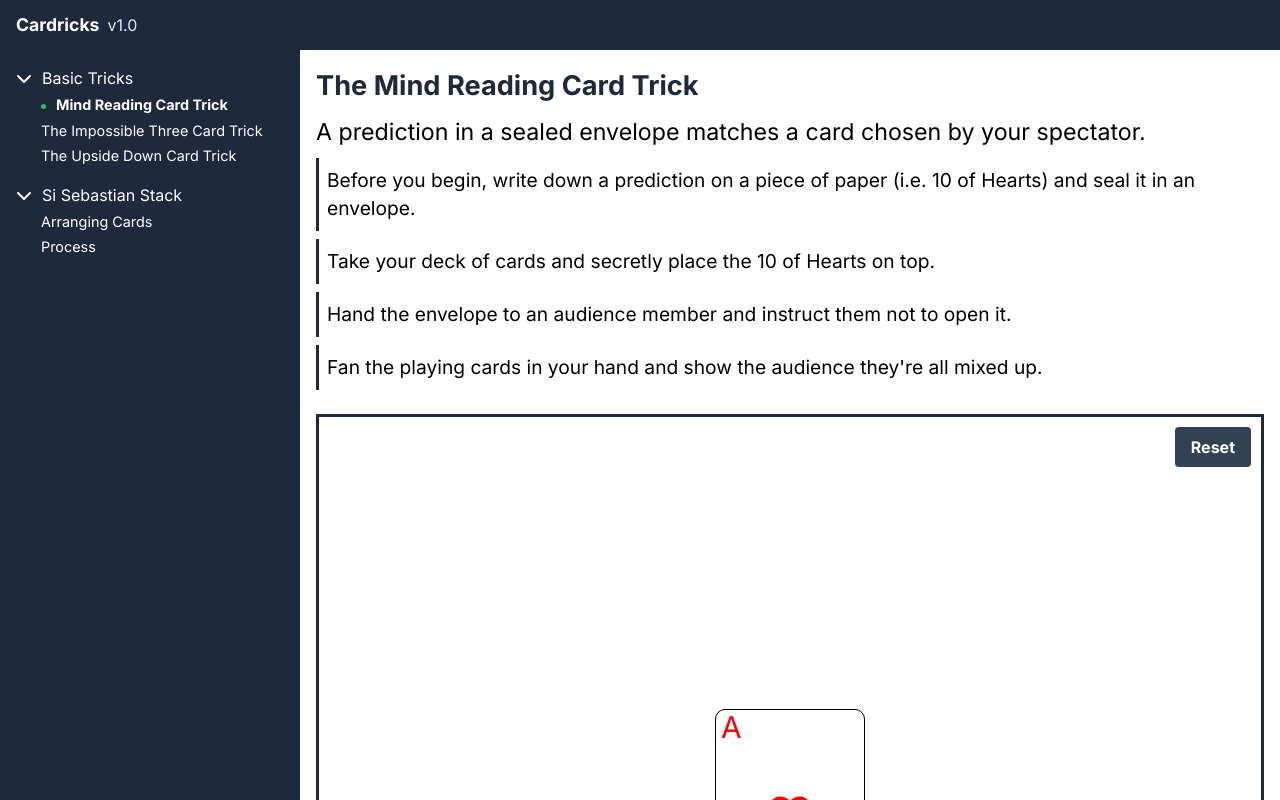
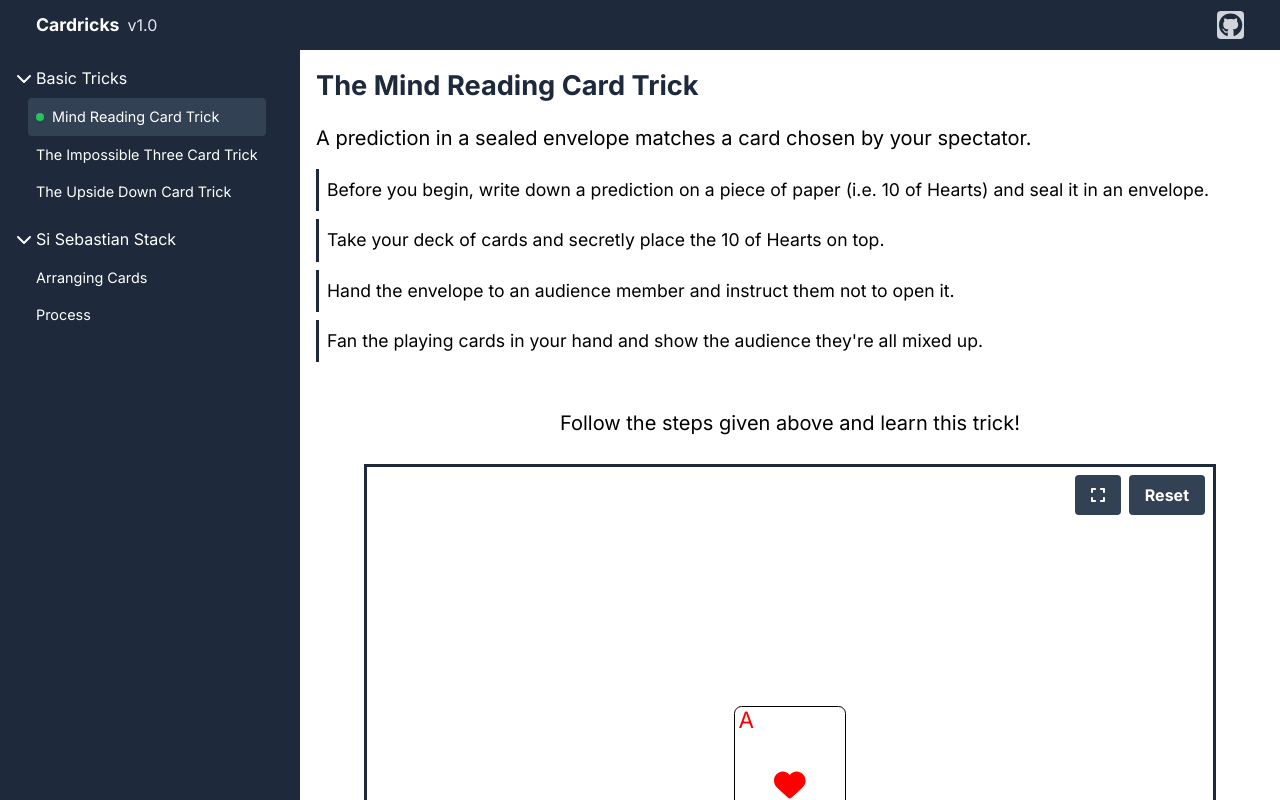
Before and after one commit to lakshyamahawar14/cardricks, a Vue app: page /basic-tricks/1 in a window 1280 px wide. Built offline with nearby package versions, Linux system fonts and the light colour scheme.

Commit message:
updating ux and css

```diff
--- a/package.json
+++ b/package.json
@@ -10,6 +10,7 @@
   },
   "dependencies": {
     "@fortawesome/fontawesome-svg-core": "^6.5.2",
+    "@fortawesome/free-brands-svg-icons": "^6.5.2",
     "@fortawesome/free-solid-svg-icons": "^6.5.2",
     "@fortawesome/vue-fontawesome": "^3.0.8",
     "vue": "^3.4.29",
--- a/src/components/Header.vue
+++ b/src/components/Header.vue
@@ -1,14 +1,27 @@
 <template>
   <header
-    class="fixed top-0 w-full h-[50px] bg-slate-800 flex justify-start items-center z-[20] overflow-hidden"
+    class="fixed top-0 w-full h-[50px] bg-slate-800 flex justify-between items-center z-[20] overflow-hidden px-9"
   >
-    <Logo />
-    <p class="text-slate-200 text-[1rem] pl-2">v1.0</p>
+    <div class="flex justify-start items-center">
+      <Logo />
+      <p class="text-slate-200 text-[1rem] pl-2">v1.0</p>
+    </div>
+    <button
+      type="submit"
+      class="flex justify-center items-center bg-gray-300 hover:bg-gray-400 text-slate-800 font-bold p-[2px] rounded"
+    >
+      <FontAwesomeIcon :icon="['fab', 'github']" class="text-[1.5rem]" />
+    </button>
   </header>
 </template>
 
 <script setup lang="ts">
 import Logo from "./Logo.vue";
+import { FontAwesomeIcon } from "@fortawesome/vue-fontawesome";
+import { library } from "@fortawesome/fontawesome-svg-core";
+import { fab } from "@fortawesome/free-brands-svg-icons";
+
+library.add(fab);
 </script>
 
 <style scoped></style>
--- a/src/components/LeftMenu.vue
+++ b/src/components/LeftMenu.vue
@@ -8,29 +8,30 @@
           class="flex items-center cursor-pointer text-[1rem]"
           @click="toggleChapter(chapter)"
         >
-          <font-awesome-icon
-            :icon="chapter.expanded ? 'chevron-down' : 'chevron-right'"
-            class="pr-[10px]"
+          <FontAwesomeIcon
+            :icon="chapter.expanded ? faChevronDown : faChevronRight"
+            class="w-4 pr-1"
           />
           <p>{{ chapter.title }}</p>
         </div>
-        <div v-if="chapter.expanded" class="flex flex-col">
+        <div v-if="chapter.expanded" class="flex flex-col mt-2">
           <div
             v-for="link in chapter.links"
             :key="link.text"
-            class="flex items-start pl-[25px] pt-1 cursor-pointer"
+            class="relative flex items-center ml-3 px-2 cursor-pointer py-2 rounded hover:bg-slate-600"
+            :class="{
+              'bg-slate-700': isActiveLink(chapter.path, link.id),
+              'pl-6': isActiveLink(chapter.path, link.id),
+            }"
             @click="handleLinkClick(chapter, link)"
           >
-            <div class="h-full mt-[10px]">
+            <div class="absolute top-[0.95rem] left-2">
               <div
                 v-if="isActiveLink(chapter.path, link.id)"
-                class="w-[5px] h-[5px] bg-green-500 rounded-full mr-[10px]"
+                class="w-2 h-2 bg-green-500 rounded-full mr-[8px]"
               ></div>
             </div>
-            <span
-              :class="{ 'font-bold': isActiveLink(chapter.path, link.id) }"
-              class="text-[0.9rem]"
-            >
+            <span class="text-[0.9rem]">
               {{ link.text }}
             </span>
           </div>
--- a/src/components/Logo.vue
+++ b/src/components/Logo.vue
@@ -1,7 +1,7 @@
 <template>
   <div class="flex justify-center items-center">
     <router-link to="/" class="flex items-center" @click="resetActiveLink">
-      <h1 class="text-white font-bold text-[1.1rem] pl-4">Cardricks</h1>
+      <h1 class="text-white font-bold text-[1.1rem]">Cardricks</h1>
     </router-link>
   </div>
 </template>
--- a/src/components/Playground.vue
+++ b/src/components/Playground.vue
@@ -1,24 +1,57 @@
 <template>
-  <div class="">
-    <div
-      class="relative mt-6 border-[3px] border-[rgb(30,41,59)] p-4 h-[100vh] flex justify-center items-center z-[10] overflow-hidden"
-    >
+  <div
+    class="relative bg-white border-[3px] border-[rgb(30,41,59)] p-4 h-[80vh] w-[calc(90vw-300px)] lg:w-[calc(90vw-300px)] sm:w-[calc(90vw-250px)] flex justify-center items-center z-[10] overflow-hidden"
+    id="playground"
+  >
+    <div class="absolute top-2 right-2 flex space-x-2">
       <button
-        class="absolute top-[10px] right-[10px] bg-slate-700 hover:bg-slate-900 text-white font-bold py-2 px-4 rounded"
+        class="bg-slate-700 hover:bg-slate-900 text-white font-bold py-2 px-4 rounded"
+        @click="togglePlayground"
+      >
+        <FontAwesomeIcon :icon="isFullscreen ? faCompress : faExpand" />
+      </button>
+      <button
+        class="bg-slate-700 hover:bg-slate-900 text-white font-bold py-2 px-4 rounded"
         @click="resetPlayground"
       >
         Reset
       </button>
-      <Card character="A" :icon="faHeart" color="red" :size="2" />
     </div>
+
+    <Card character="A" :icon="faHeart" color="red" :size="1.5" />
   </div>
 </template>
 
 <script setup lang="ts">
-import { faHeart } from "@fortawesome/free-solid-svg-icons";
 import Card from "./Card.vue";
+import { FontAwesomeIcon } from "@fortawesome/vue-fontawesome";
+import {
+  faHeart,
+  faExpand,
+  faCompress,
+} from "@fortawesome/free-solid-svg-icons";
+import { ref } from "vue";
+
+const isFullscreen = ref(false);
 
 const resetPlayground = () => {};
+
+const togglePlayground = () => {
+  const el = document.getElementById("playground");
+  if (el) {
+    el.classList.toggle("fullscreen");
+    isFullscreen.value = !isFullscreen.value;
+  }
+};
 </script>
 
-<style scoped></style>
+<style scoped>
+.fullscreen {
+  position: fixed;
+  top: 0;
+  left: 0;
+  width: 100vw;
+  height: 100vh;
+  z-index: 1000;
+}
+</style>
--- a/src/views/BasicTricks.vue
+++ b/src/views/BasicTricks.vue
@@ -4,15 +4,24 @@
       <h1 class="text-[1.7rem] font-bold text-slate-800">
         {{ currentLink?.text }}
       </h1>
-      <h2 class="text-[1.45rem] my-2">{{ currentLink?.description }}</h2>
+      <h2 class="text-[1.25rem] my-4">{{ currentLink?.description }}</h2>
       <p
         v-for="step in currentLink?.steps"
         :key="step"
-        class="text-[1.2rem] p-2 my-2 border-l-[3px] border-[rgb(30,41,59)]"
+        class="text-[1.1rem] p-2 mb-2 border-l-[3px] border-[rgb(30,41,59)]"
       >
         {{ step }}
       </p>
-      <Playground />
+      <div
+        class="flex justify-end items-center flex-col h-[calc(100vh-50px-1rem)]"
+      >
+        <h2
+          class="text-[1.25rem] h-[calc(50px+2rem)] flex justify-center items-center"
+        >
+          Follow the steps given above and learn this trick!
+        </h2>
+        <Playground />
+      </div>
     </div>
   </div>
 </template>
--- a/src/views/Home.vue
+++ b/src/views/Home.vue
@@ -6,7 +6,7 @@
       >
         Welcome to Cardricks!
       </h1>
-      <h2 class="text-[1.45rem] my-2">
+      <h2 class="text-[1.4rem] my-2 text-center mt-4">
         At Cardricks, you can learn card tricks and perform their right inside
         your browser.
       </h2>
--- a/src/views/SiSebastianStack.vue
+++ b/src/views/SiSebastianStack.vue
@@ -4,15 +4,24 @@
       <h1 class="text-[1.7rem] font-bold text-slate-800">
         {{ currentLink?.text }}
       </h1>
-      <h2 class="text-[1.45rem] my-2">{{ currentLink?.description }}</h2>
+      <h2 class="text-[1.25rem] my-4">{{ currentLink?.description }}</h2>
       <p
         v-for="step in currentLink?.steps"
         :key="step"
-        class="text-[1.2rem] p-2 my-2 border-l-[3px] border-[rgb(30,41,59)]"
+        class="text-[1.1rem] p-2 mb-2 border-l-[3px] border-[rgb(30,41,59)]"
       >
         {{ step }}
       </p>
-      <Playground />
+      <div
+        class="flex justify-end items-center flex-col h-[calc(100vh-50px-1rem)]"
+      >
+        <h2
+          class="text-[1.25rem] h-[calc(50px+2rem)] flex justify-center items-center"
+        >
+          Follow the steps given above and learn this trick!
+        </h2>
+        <Playground />
+      </div>
     </div>
   </div>
 </template>
```
Also changed, not shown: 1 other file (tests, documents, lock files or other folders).
